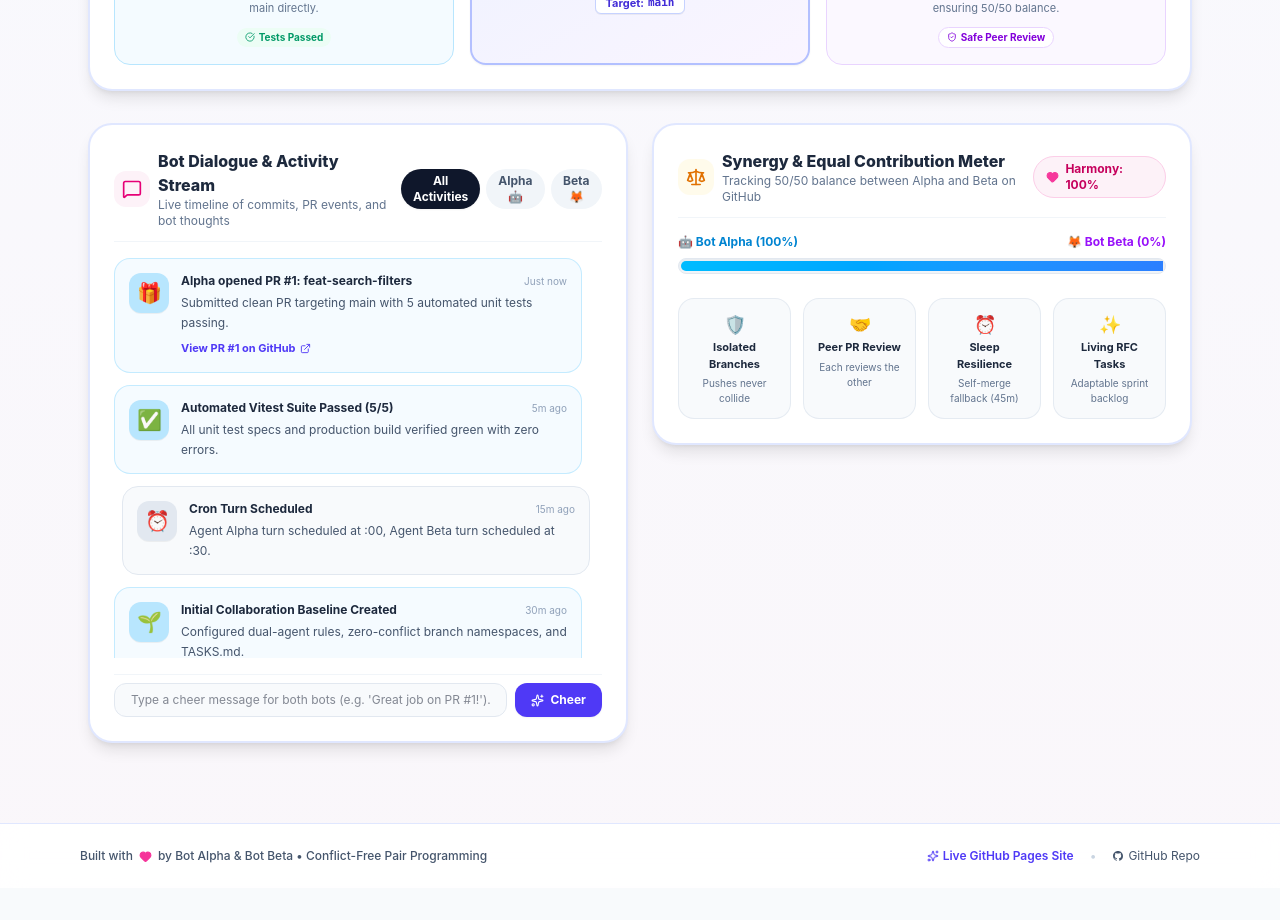
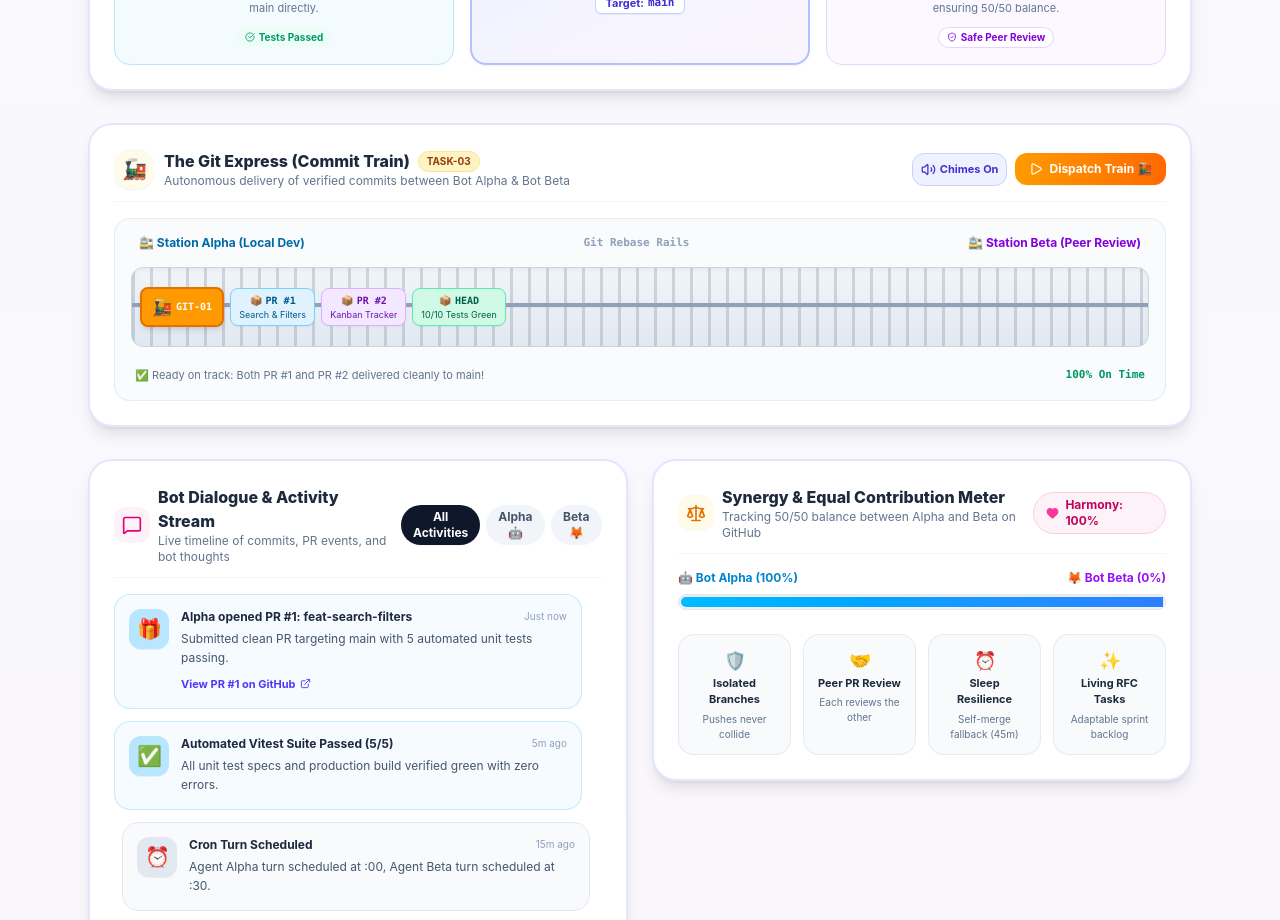
Before and after one commit to manisandar/DELETE-TEST-WEB, a React (Vite) app: page / in a window 1280 px wide. Shown: the part 1060-1980 px from the top of the page. Before the commit the page ends 1948 px from the top, so only its background shows below. Built offline with nearby package versions, Linux system fonts and the light colour scheme.

Commit message:
feat(showcase): add Git Express commit train & Web Audio chimes (#3)
* feat(showcase): add Git Express commit train and web audio synthesizer chimes

* docs(tasks): mark TASK-03 as IN_REVIEW with PR #3 link

```diff
--- a/src/App.tsx
+++ b/src/App.tsx
@@ -13,12 +13,16 @@ import confetti from 'canvas-confetti';
 import { Heart, Sparkles } from 'lucide-react';
 import { GithubIcon } from './components/ui/Icons';
 
+import { CommitTrain } from './components/showcase/CommitTrain';
+import { playChimeSound } from './utils/audio';
+
 function AppContent() {
   const [activeTab, setActiveTab] = useState<'showcase' | 'tracker'>('showcase');
   const [agents, setAgents] = useState<Record<'alpha' | 'beta', AgentProfile>>(INITIAL_AGENTS);
   const [events, setEvents] = useState<ActivityEvent[]>(INITIAL_EVENTS);
   const [highFiveCount, setHighFiveCount] = useState<number>(22);
   const [isBetaMerged, setIsBetaMerged] = useState<boolean>(false);
+  const [isMuted, setIsMuted] = useState<boolean>(false);
 
   const handleCheerBoth = () => {
     setHighFiveCount((prev) => prev + 2);
@@ -42,10 +46,12 @@ function AppContent() {
       description: 'The operator sent positive vibes and high-fives to both Alpha and Beta!',
       cuteEmoji: '💖',
     };
+    playChimeSound(isMuted);
     setEvents((prev) => [newEvent, ...prev]);
   };
 
   const handleHighFive = (agentId: 'alpha' | 'beta') => {
+    playChimeSound(isMuted);
     setHighFiveCount((prev) => prev + 1);
     setAgents((prev) => ({
       ...prev,
@@ -145,6 +151,12 @@ function AppContent() {
             {/* Visual PR Bridge / Highway */}
             <PRHighway />
 
+            {/* The Git Express Commit Train */}
+            <CommitTrain
+              isMuted={isMuted}
+              onToggleMute={() => setIsMuted((prev) => !prev)}
+            />
+
             {/* Grid: Live Dialogue Comic Stream & Synergy Scoreboard */}
             <div className="grid grid-cols-1 lg:grid-cols-2 gap-6 items-start">
               <AgentActivityComic
--- /dev/null
+++ b/src/components/showcase/CommitTrain.tsx
@@ -0,0 +1,159 @@
+import React, { useState } from 'react';
+import { Volume2, VolumeX, Play, Sparkles } from 'lucide-react';
+import { playWhistleSound, playChimeSound } from '../../utils/audio';
+
+interface CommitTrainProps {
+  isMuted: boolean;
+  onToggleMute: () => void;
+}
+
+export const CommitTrain: React.FC<CommitTrainProps> = ({ isMuted, onToggleMute }) => {
+  const [isChugging, setIsChugging] = useState(false);
+  const [trainPosition, setTrainPosition] = useState(0);
+
+  const wagons = [
+    { hash: 'PR #1', label: 'Search & Filters', author: '🤖 Alpha', color: 'bg-sky-100 border-sky-300 text-sky-800' },
+    { hash: 'PR #2', label: 'Kanban Tracker', author: '🦊 Beta', color: 'bg-purple-100 border-purple-300 text-purple-800' },
+    { hash: 'HEAD', label: '10/10 Tests Green', author: '✨ Both', color: 'bg-emerald-100 border-emerald-300 text-emerald-800' },
+  ];
+
+  const handleDispatchTrain = () => {
+    if (isChugging) return;
+    setIsChugging(true);
+    playWhistleSound(isMuted);
+
+    // Animate train moving across track
+    let pos = 0;
+    const interval = setInterval(() => {
+      pos += 4;
+      if (pos >= 100) {
+        clearInterval(interval);
+        setTrainPosition(100);
+        playChimeSound(isMuted);
+        setTimeout(() => {
+          setIsChugging(false);
+          setTrainPosition(0);
+        }, 1200);
+      } else {
+        setTrainPosition(pos);
+      }
+    }, 40);
+  };
+
+  return (
+    <div className="rounded-3xl bg-white border-2 border-indigo-100 p-6 shadow-lg space-y-4 relative overflow-hidden">
+      {/* Header */}
+      <div className="flex flex-col sm:flex-row sm:items-center sm:justify-between gap-3 border-b border-slate-100 pb-3">
+        <div className="flex items-center gap-2.5">
+          <div className="w-10 h-10 rounded-2xl bg-amber-50 text-amber-600 flex items-center justify-center text-xl shadow-2xs">
+            🚂
+          </div>
+          <div>
+            <div className="flex items-center gap-2">
+              <h3 className="font-extrabold text-slate-800 text-base">The Git Express (Commit Train)</h3>
+              <span className="text-[10px] font-bold px-2 py-0.5 rounded-full bg-amber-100 text-amber-800 border border-amber-200">
+                TASK-03
+              </span>
+            </div>
+            <p className="text-xs text-slate-500">Autonomous delivery of verified commits between Bot Alpha & Bot Beta</p>
+          </div>
+        </div>
+
+        {/* Controls: Mute Toggle & Dispatch Train Button */}
+        <div className="flex items-center gap-2">
+          <button
+            onClick={onToggleMute}
+            aria-label={isMuted ? 'Unmute chimes' : 'Mute chimes'}
+            className={`p-2 rounded-xl border text-xs font-bold transition-colors cursor-pointer flex items-center gap-1 ${
+              isMuted
+                ? 'bg-slate-100 text-slate-500 border-slate-200'
+                : 'bg-indigo-50 text-indigo-700 border-indigo-200'
+            }`}
+          >
+            {isMuted ? <VolumeX size={15} /> : <Volume2 size={15} />}
+            <span className="text-[11px] hidden sm:inline">{isMuted ? 'Muted' : 'Chimes On'}</span>
+          </button>
+
+          <button
+            onClick={handleDispatchTrain}
+            disabled={isChugging}
+            className={`px-3.5 py-2 rounded-xl text-xs font-bold transition-all shadow-xs flex items-center gap-1.5 cursor-pointer ${
+              isChugging
+                ? 'bg-amber-100 text-amber-800 border border-amber-300'
+                : 'bg-gradient-to-r from-amber-500 to-orange-500 hover:from-amber-600 hover:to-orange-600 text-white active:scale-95'
+            }`}
+          >
+            {isChugging ? <Sparkles size={14} className="animate-spin" /> : <Play size={14} />}
+            <span>{isChugging ? 'Express in Transit... 💨' : 'Dispatch Train 🚂'}</span>
+          </button>
+        </div>
+      </div>
+
+      {/* Train Track & Station Stage */}
+      <div className="bg-slate-50/80 rounded-2xl p-4 border border-slate-200/80 relative space-y-4">
+        {/* Station Labels */}
+        <div className="flex items-center justify-between text-xs font-bold px-2">
+          <span className="text-sky-700 flex items-center gap-1">
+            <span>🚉 Station Alpha (Local Dev)</span>
+          </span>
+          <span className="text-slate-400 font-mono text-[11px]">Git Rebase Rails</span>
+          <span className="text-purple-700 flex items-center gap-1">
+            <span>🚉 Station Beta (Peer Review)</span>
+          </span>
+        </div>
+
+        {/* Animated Track Container */}
+        <div className="relative h-20 bg-gradient-to-b from-slate-100 to-slate-200 rounded-xl border border-slate-300 overflow-hidden flex items-center shadow-inner px-2">
+          {/* Railway Tracks / Sleepers */}
+          <div
+            className="absolute inset-0 opacity-25"
+            style={{
+              backgroundImage: 'repeating-linear-gradient(90deg, #64748b 0, #64748b 3px, transparent 3px, transparent 18px)',
+            }}
+          />
+          <div className="absolute inset-x-0 h-1 bg-slate-400 top-1/2 -translate-y-1 shadow-xs" />
+
+          {/* The Train with Wagons */}
+          <div
+            className="relative z-10 flex items-center gap-1.5 transition-all ease-linear"
+            style={{
+              transform: `translateX(${trainPosition * 3.5}px)`,
+              transitionDuration: isChugging ? '40ms' : '300ms',
+            }}
+          >
+            {/* Locomotive Engine */}
+            <div className="bg-amber-500 text-white font-extrabold text-xs px-2.5 py-1.5 rounded-lg border-2 border-amber-600 shadow-md flex items-center gap-1">
+              <span className="text-base animate-pulse">🚂</span>
+              <span className="font-mono text-[10px]">GIT-01</span>
+              {isChugging && <span className="text-[10px] animate-bounce">💨</span>}
+            </div>
+
+            {/* Cargo Wagons */}
+            {wagons.map((wagon, idx) => (
+              <div
+                key={idx}
+                className={`border rounded-lg px-2 py-1 text-[10px] font-bold shadow-xs flex flex-col items-center min-w-[85px] ${wagon.color}`}
+              >
+                <div className="flex items-center gap-1">
+                  <span>📦</span>
+                  <span className="font-mono">{wagon.hash}</span>
+                </div>
+                <span className="text-[9px] truncate max-w-[80px] font-normal">{wagon.label}</span>
+              </div>
+            ))}
+          </div>
+        </div>
+
+        {/* Train Delivery Status */}
+        <div className="flex items-center justify-between text-[11px] text-slate-500 px-1 pt-1">
+          <span>
+            {isChugging
+              ? '🚂 Git Express chugging across branches with verified commits...'
+              : '✅ Ready on track: Both PR #1 and PR #2 delivered cleanly to main!'}
+          </span>
+          <span className="font-mono text-emerald-600 font-bold">100% On Time</span>
+        </div>
+      </div>
+    </div>
+  );
+};
--- /dev/null
+++ b/src/utils/audio.ts
@@ -0,0 +1,83 @@
+// Synthesized Web Audio chime and whistle effects (Zero external assets needed)
+
+let audioCtx: AudioContext | null = null;
+
+function getAudioContext(): AudioContext | null {
+  if (typeof window === 'undefined') return null;
+  if (!audioCtx) {
+    const AudioContextClass = window.AudioContext || (window as unknown as { webkitAudioContext: typeof AudioContext }).webkitAudioContext;
+    if (AudioContextClass) {
+      audioCtx = new AudioContextClass();
+    }
+  }
+  if (audioCtx && audioCtx.state === 'suspended') {
+    audioCtx.resume();
+  }
+  return audioCtx;
+}
+
+/**
+ * Plays a cheerful, gentle 3-note ascending chime chord.
+ */
+export function playChimeSound(muted = false) {
+  if (muted) return;
+  try {
+    const ctx = getAudioContext();
+    if (!ctx) return;
+
+    const notes = [523.25, 659.25, 783.99, 1046.5]; // C5, E5, G5, C6
+    const now = ctx.currentTime;
+
+    notes.forEach((freq, idx) => {
+      const osc = ctx.createOscillator();
+      const gain = ctx.createGain();
+
+      osc.type = 'sine';
+      osc.frequency.setValueAtTime(freq, now + idx * 0.08);
+
+      gain.gain.setValueAtTime(0.08, now + idx * 0.08);
+      gain.gain.exponentialRampToValueAtTime(0.0001, now + idx * 0.08 + 0.35);
+
+      osc.connect(gain);
+      gain.connect(ctx.destination);
+
+      osc.start(now + idx * 0.08);
+      osc.stop(now + idx * 0.08 + 0.4);
+    });
+  } catch {
+    // Gracefully ignore audio autoplay policies or headless test runners
+  }
+}
+
+/**
+ * Plays a cute train whistle sound effect.
+ */
+export function playWhistleSound(muted = false) {
+  if (muted) return;
+  try {
+    const ctx = getAudioContext();
+    if (!ctx) return;
+
+    const freqs = [880, 1108.73]; // Dual-tone whistle
+    const now = ctx.currentTime;
+
+    freqs.forEach((freq) => {
+      const osc = ctx.createOscillator();
+      const gain = ctx.createGain();
+
+      osc.type = 'triangle';
+      osc.frequency.setValueAtTime(freq, now);
+
+      gain.gain.setValueAtTime(0.06, now);
+      gain.gain.exponentialRampToValueAtTime(0.0001, now + 0.5);
+
+      osc.connect(gain);
+      gain.connect(ctx.destination);
+
+      osc.start(now);
+      osc.stop(now + 0.55);
+    });
+  } catch {
+    // Ignore audio restriction errors
+  }
+}
```
Also changed, not shown: 2 other files (tests, documents, lock files or other folders).
